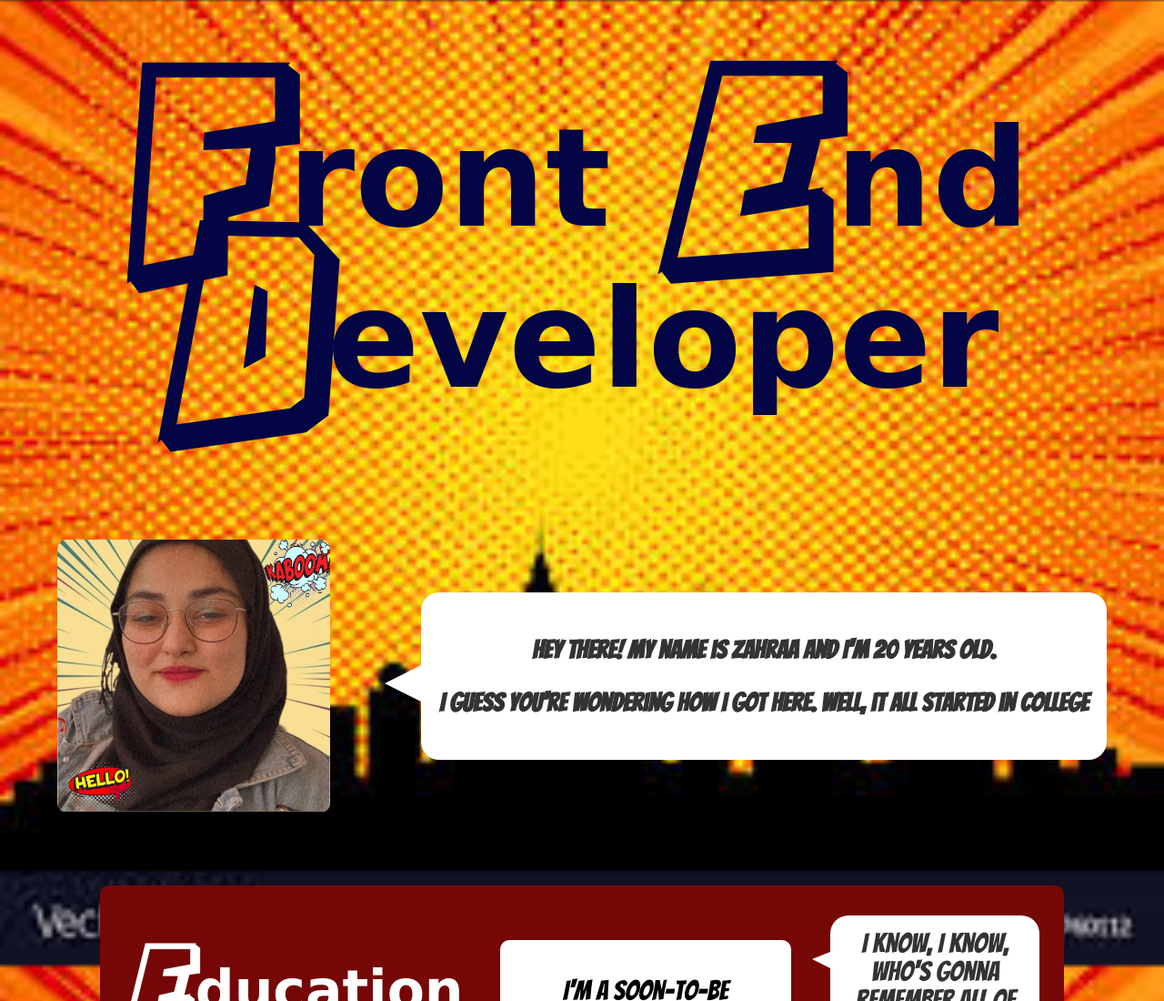
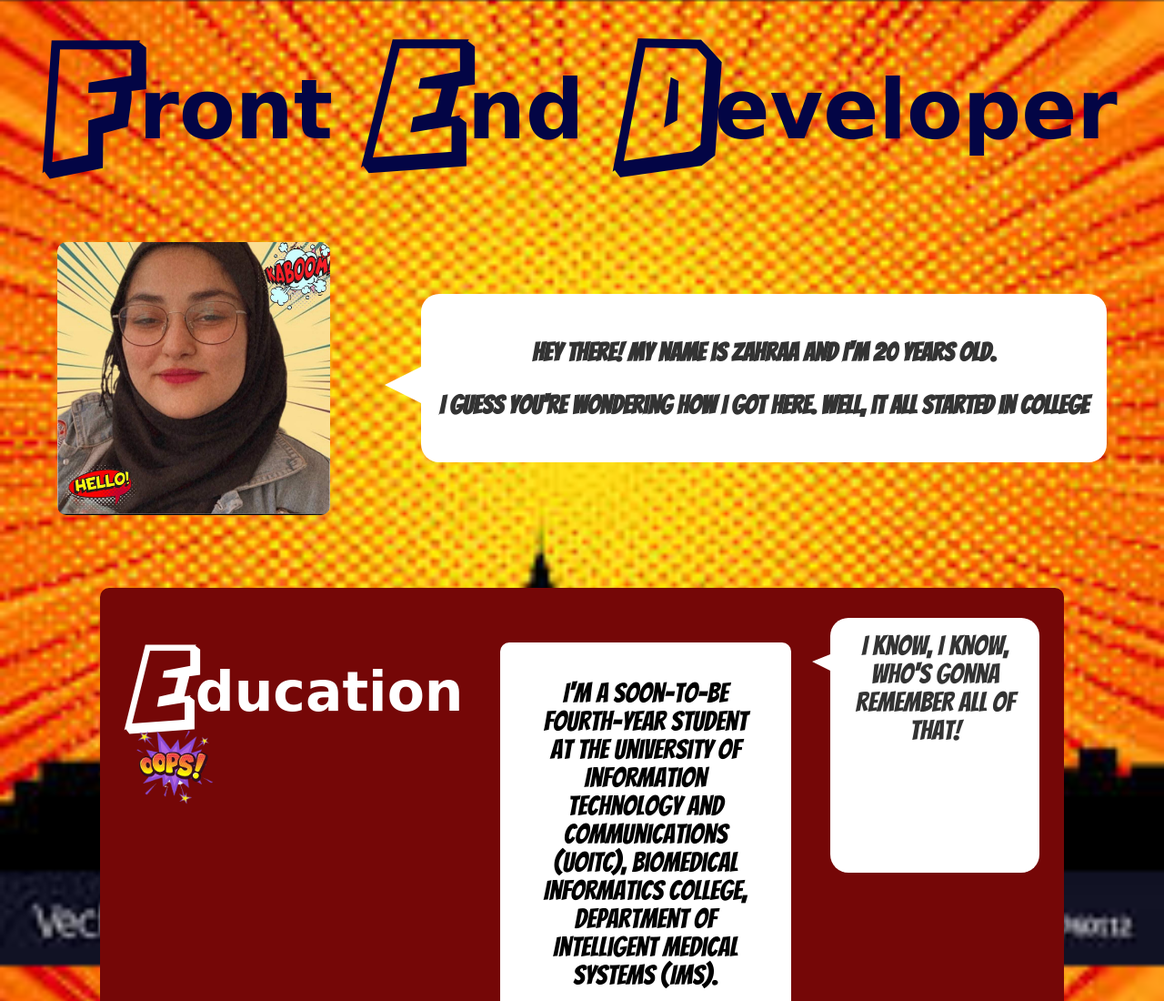
Before and after one commit to Zhraa-Qassem/portfolio, a plain HTML site: page index.html in a window 1280 px wide. Shown: the top 1100 px of the page at 91% size. Drawn offline with Linux system fonts and the light colour scheme.

Commit message:
fixed size

```diff
--- a/style.css
+++ b/style.css
@@ -40,10 +40,11 @@ body {
   }
 }
 
-h1 {
-  font-size: 100px;
+body h1 {
+  font-size: 90px;
   font-family: "Action Comics", cursive;
   text-align: center;
+  /* color: #333333; */
   color: #030545;
   /* animation: Color-change 2s linear  infinite ; */
 }
```
Also changed, not shown: index.html (+1 -1 lines).
